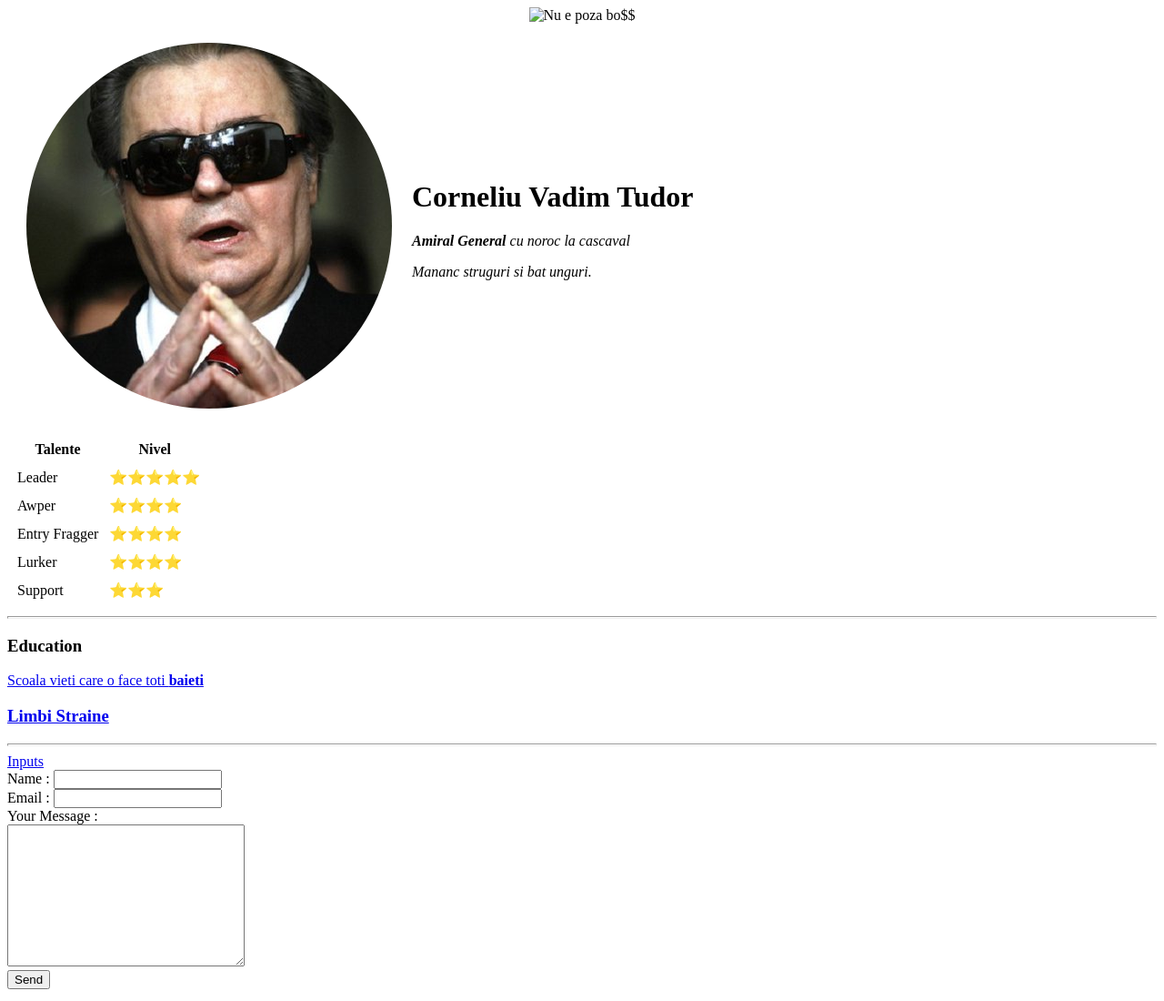
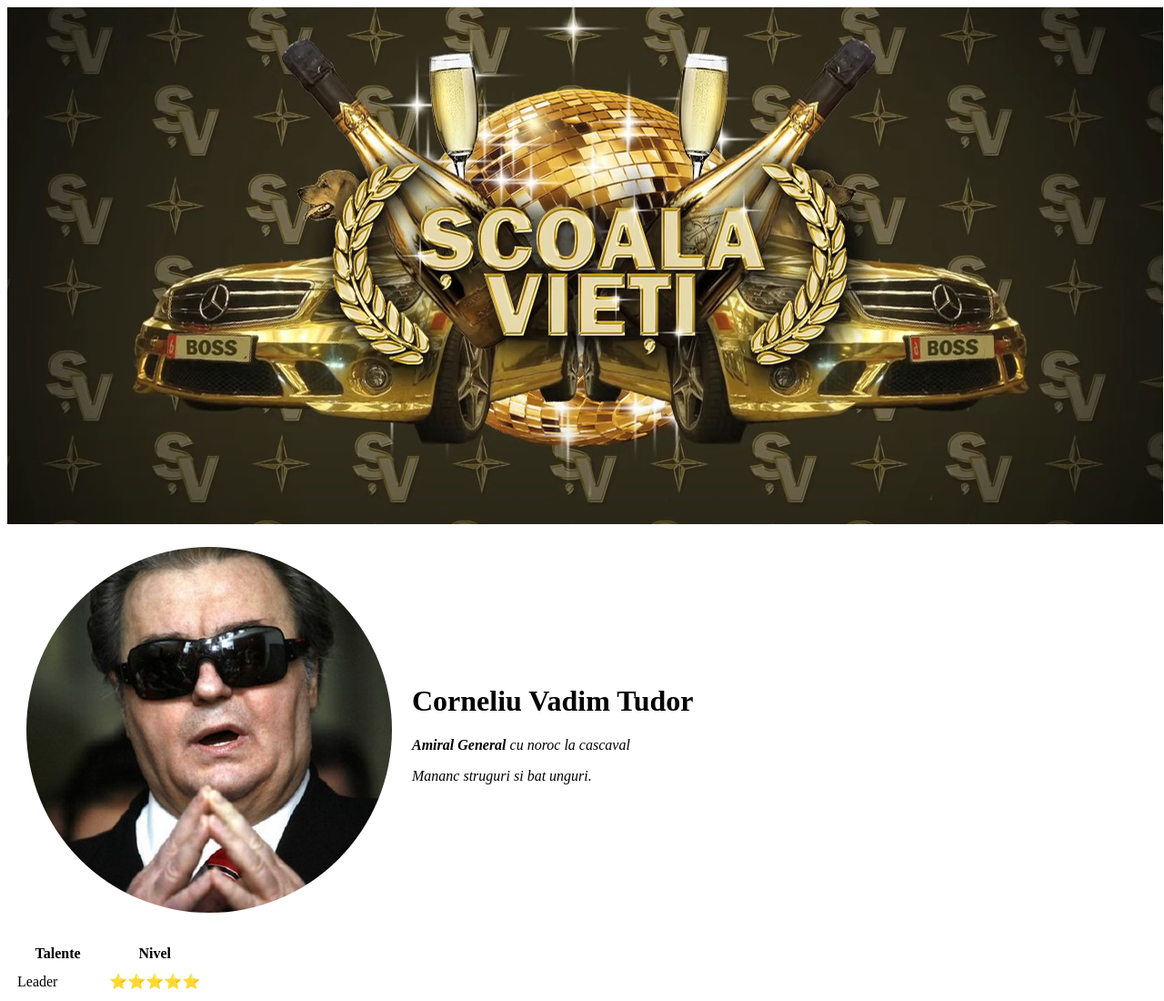
Before and after one commit to Aveng3r49/test, a plain HTML site: page index.html in a window 1280 px wide. Shown: the top 1100 px of the page at 91% size. Drawn offline with Linux system fonts and the light colour scheme.

Commit message:
Add files via upload

```diff
--- a/index.html
+++ b/index.html
@@ -6,7 +6,7 @@
     <title>Tribunul</title>
 </head>
 <body>
-    <center><img src="Images/Scoala vieti.png" alt="Nu e poza bo$$"></center>
+    <center><img src="Images/scoala.png" alt="Nu e poza bo$$"></center>
     <table cellspacing="20">
         <tr>
             <td><img src="Images/vadim.png" alt="Tribunul"></td>
```
